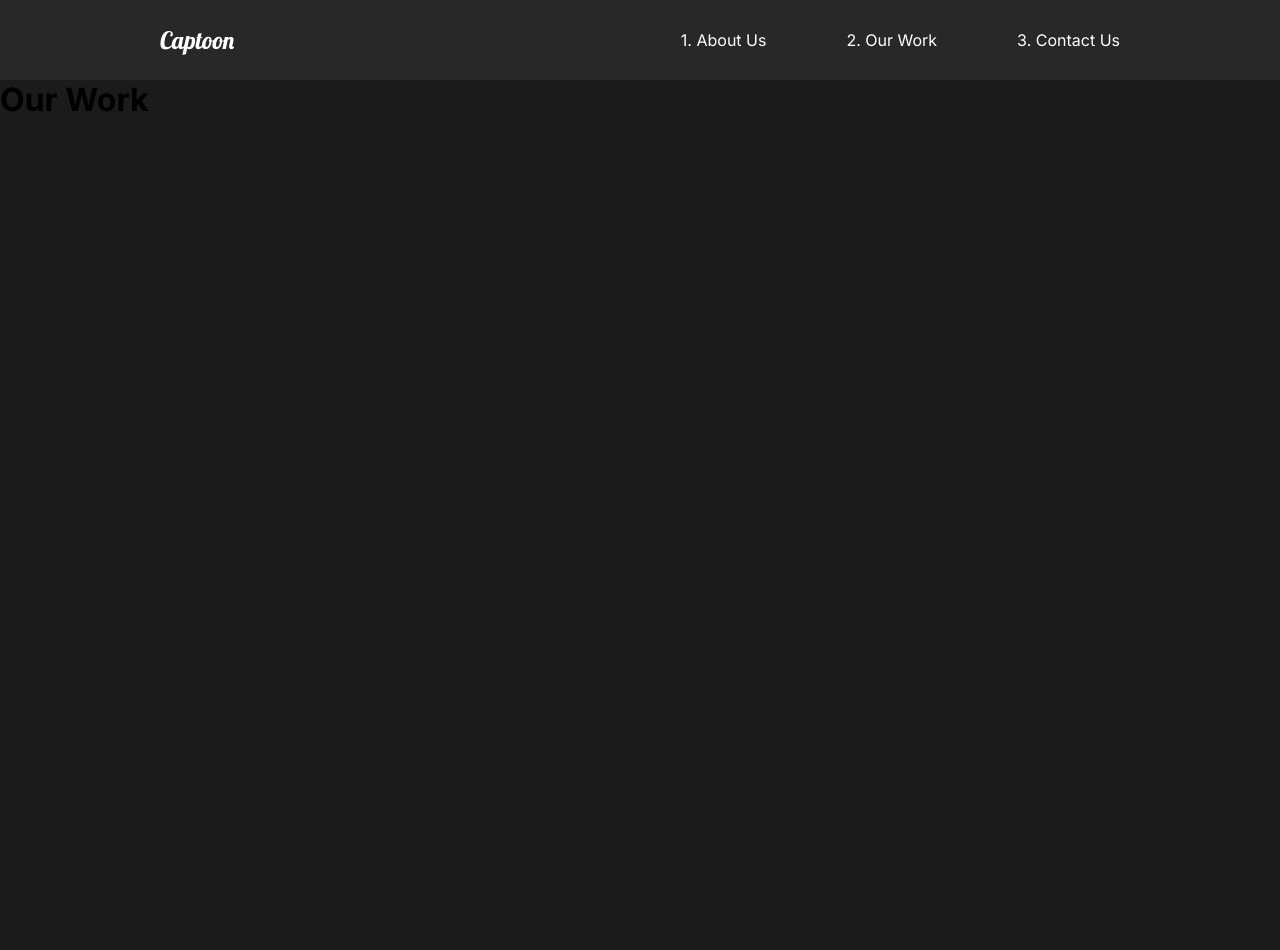
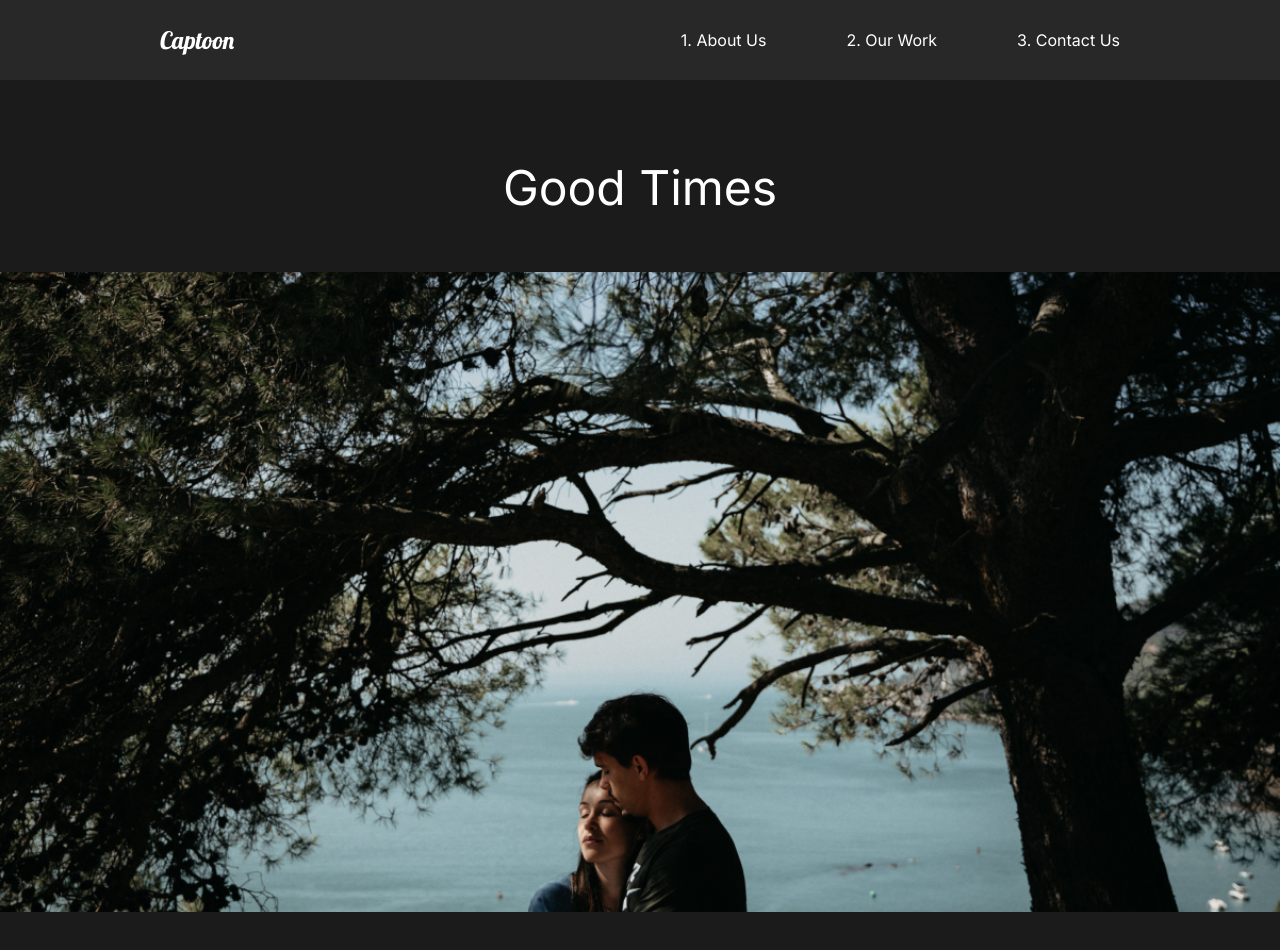
Before and after one commit to ShibilPM/Website-React, a React (Create React App) app: page /work/good-times in a window 1280 px wide. Shown: the top 950 px of the page. Before the commit the page ends 800 px from the top, so only its background shows below. Built offline with nearby package versions, Linux system fonts and the light colour scheme.

Commit message:
Add Movie Details

```diff
--- a/src/App.js
+++ b/src/App.js
@@ -6,8 +6,10 @@
 import Nav from "./components/Nav";
 import ContactUs from "./pages/ContactUs";
 import OurWork from "./pages/OurWork";
+import MovieDetail from "./pages/MovieDetail";
 //Router
 import { Switch, Route } from "react-router-dom";
+import Moviedetail from "./pages/MovieDetail";
 
 function App() {
   return (
@@ -18,8 +20,11 @@
         <Route path="/" exact>
           <AboutUs />
         </Route>
-        <Route path="/work">
+        <Route path="/work" exact>
           <OurWork />
+        </Route>
+        <Route path="/work/:id">
+          <Moviedetail />
         </Route>
         <Route path="/contact">
           <ContactUs />
--- /dev/null
+++ b/src/movieState.js
@@ -0,0 +1,81 @@
+//Import Images
+import athlete from './img/athlete-small.png';
+import goodtimes from './img/goodtimes-small.png';
+import theracer from './img/theracer-small.png';
+import athlete2 from './img/athlete2.png';
+import goodtimes2 from './img/good-times2.jpg';
+import theracer2 from './img/the-racer2.jpg';
+
+export const MovieState = () => {
+  return [
+    {
+      title: 'The Athlete',
+      mainImg: athlete,
+      secondaryImg: athlete2,
+      url: '/work/the-athlete',
+      awards: [
+        {
+          title: 'Truly A masterpiece',
+          description:
+            '“Lorem Ipsum is simply dummy text of the printing and typesetting industry.”',
+        },
+        {
+          title: 'Fresh look on a brutal sport.',
+          description:
+            '“Lorem Ipsum is simply dummy text of the printing and typesetting industry.”',
+        },
+        {
+          title: 'It’s okay lmao.',
+          description:
+            '“Lorem Ipsum is simply dummy text of the printing and typesetting industry.”',
+        },
+      ],
+    },
+    {
+      title: 'Good Times',
+      mainImg: goodtimes,
+      url: '/work/good-times',
+      secondaryImg: goodtimes2,
+      awards: [
+        {
+          title: 'Truly A masterpiece',
+          description:
+            '“Lorem Ipsum is simply dummy text of the printing and typesetting industry.”',
+        },
+        {
+          title: 'Fresh look on a brutal sport.',
+          description:
+            '“Lorem Ipsum is simply dummy text of the printing and typesetting industry.”',
+        },
+        {
+          title: 'It’s okay lmao.',
+          description:
+            '“Lorem Ipsum is simply dummy text of the printing and typesetting industry.”',
+        },
+      ],
+    },
+    {
+      title: 'The Racer',
+      mainImg: theracer,
+      url: '/work/the-racer',
+      secondaryImg: theracer2,
+      awards: [
+        {
+          title: 'Truly A masterpiece',
+          description:
+            '“Lorem Ipsum is simply dummy text of the printing and typesetting industry.”',
+        },
+        {
+          title: 'Fresh look on a brutal sport.',
+          description:
+            '“Lorem Ipsum is simply dummy text of the printing and typesetting industry.”',
+        },
+        {
+          title: 'It’s okay lmao.',
+          description:
+            '“Lorem Ipsum is simply dummy text of the printing and typesetting industry.”',
+        },
+      ],
+    },
+  ];
+};
--- /dev/null
+++ b/src/pages/MovieDetail.js
@@ -0,0 +1,113 @@
+import React, { useState, useEffect } from "react";
+import styled from "styled-components";
+import { useHistory } from "react-router-dom";
+import { MovieState } from "../movieState";
+
+const Moviedetail = () => {
+  const history = useHistory();
+  const url = history.location.pathname;
+  const [movies, setMovies] = useState(MovieState);
+  const [movie, setMovie] = useState(null);
+
+  //useEffect
+
+  useEffect(() => {
+    const currentMovie = movies.filter((stateMovie) => stateMovie.url === url);
+    setMovie(currentMovie[0]);
+  }, [movies, url]);
+
+  return (
+    <>
+      {movie && (
+        <Details>
+          <HeadLine>
+            <h2>{movie.title}</h2>
+            <img src={movie.mainImg} alt="mainImage" />
+          </HeadLine>
+          <Awards>
+            {movie.awards.map((award) => (
+              <Award
+                title={award.title}
+                description={award.description}
+                key={award.title}
+              />
+            ))}
+          </Awards>
+          <ImageDisplay>
+            <img src={movie.secondaryImg} alt="movie" />
+          </ImageDisplay>
+        </Details>
+      )}
+    </>
+  );
+};
+
+const Details = styled.div`
+  color: white;
+`;
+
+const HeadLine = styled.div`
+  min-height: 90vh;
+  padding-top: 20vh;
+  position: relative;
+  h2 {
+    position: absolute;
+    top: 10%;
+    left: 50%;
+    transform: translate(-50%, -10%);
+  }
+  img {
+    margin-top: 2rem;
+    width: 100%;
+    height: 80vh;
+    object-fit: cover;
+  }
+`;
+
+const Awards = styled.div`
+  min-height: 80vh;
+  display: flex;
+  margin: 5rem 10rem;
+  align-items: center;
+  justify-content: space-between;
+`;
+
+const AwardStyle = styled.div`
+  padding: 1rem;
+  width: 100%;
+  h3 {
+    font-size: 1.3rem;
+  }
+  p {
+    padding-top: 1rem;
+    font-size: 1rem;
+  }
+  .line {
+    width: 100%;
+    background: #23d997;
+    height: 0.5rem;
+    margin: 1rem 0rem;
+  }
+`;
+
+const ImageDisplay = styled.div`
+  min-height: 50vh;
+  img {
+    width: 100%;
+    height: 100vh;
+    object-fit: cover;
+  }
+`;
+
+//Award Component
+const Award = ({ title, description }) => {
+  return (
+    <AwardStyle>
+      <h3>{title}</h3>
+      <div className="line"></div>
+      <p>{description}</p>
+    </AwardStyle>
+  );
+};
+
+export default Moviedetail;
--- a/src/pages/OurWork.js
+++ b/src/pages/OurWork.js
@@ -1,11 +1,61 @@
 import React from "react";
+import styled from "styled-components";
+import { Link } from "react-router-dom";
+//Images
+import athlete from "../img/athlete-small.png";
+import theracer from "../img/theracer-small.png";
+import goodtimes from "../img/goodtimes-small.png";
 
 const OurWork = () => {
   return (
-    <div>
-      <h1>Our Work</h1>
-    </div>
+    <Work>
+      <Movie>
+        <h2>The Athlete</h2>
+        <div className="line"></div>
+        <Link to="/work/the-athlete">
+          <img src={athlete} alt="athlete" />
+        </Link>
+      </Movie>
+      <Movie>
+        <h2>The Racer</h2>
+        <div className="line"></div>
+        <Link to="/work/the-racer">
+          <img src={theracer} alt="theracer" />
+        </Link>
+      </Movie>
+      <Movie>
+        <h2>Good Times</h2>
+        <div className="line"></div>
+        <Link to="/work/good-times">
+          <img src={goodtimes} alt="goodtimes" />
+        </Link>
+      </Movie>
+    </Work>
   );
 };
 
+const Work = styled.div`
+  min-height: 100vh;
+  overflow: hidden;
+  padding: 5rem 10rem;
+  h2 {
+    padding: 1rem 0rem;
+    font-weight: 300;
+  }
+`;
+
+const Movie = styled.div`
+  padding-bottom: 10rem;
+  .line {
+    height: 0.5rem;
+    background: #cccccc;
+    margin-bottom: 3rem;
+  }
+  img {
+    width: 100%;
+    height: 70vh;
+    object-fit: cover;
+  }
+`;
+
 export default OurWork;
```
Also changed, not shown: 1 other file (tests, documents, lock files or other folders).
